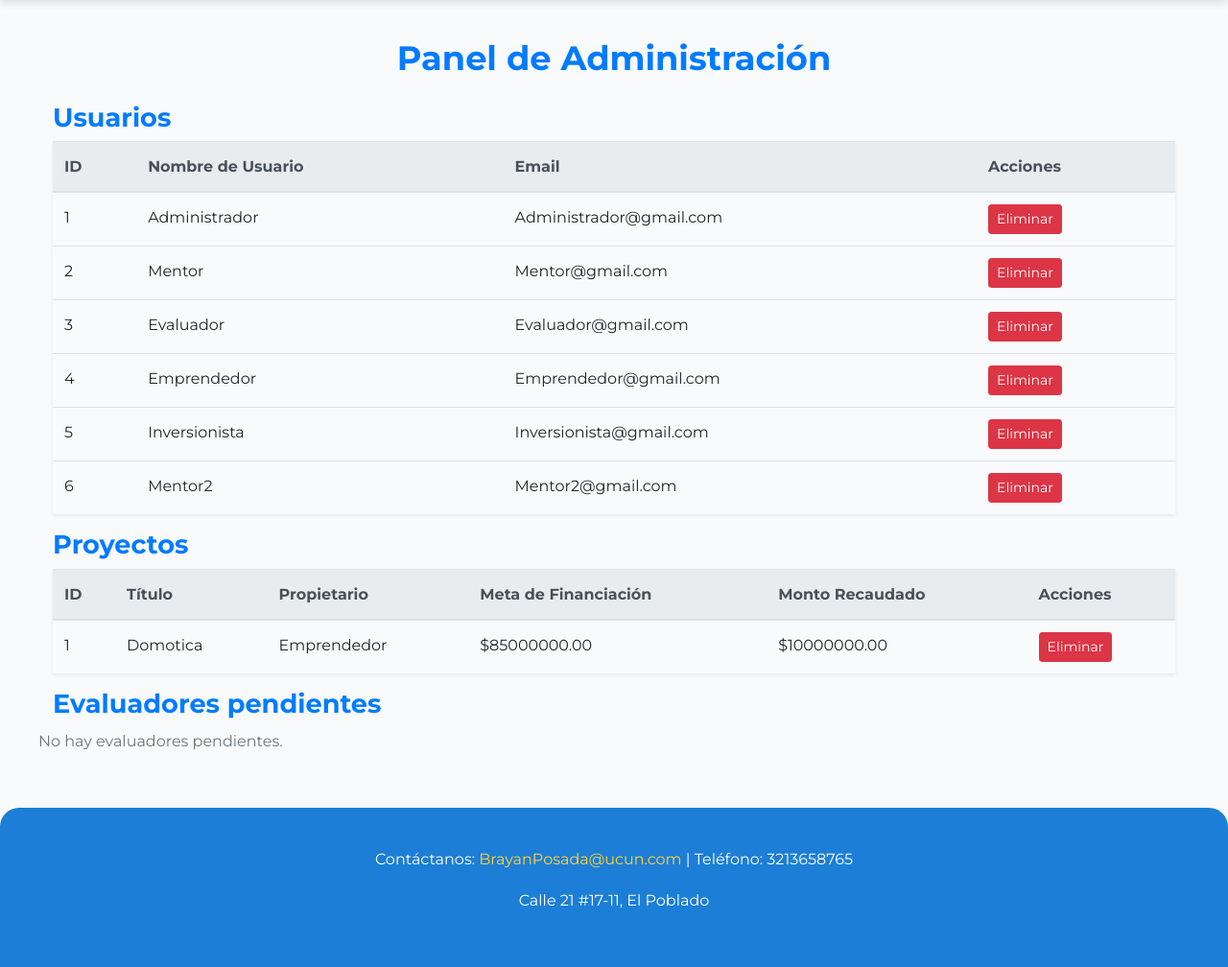
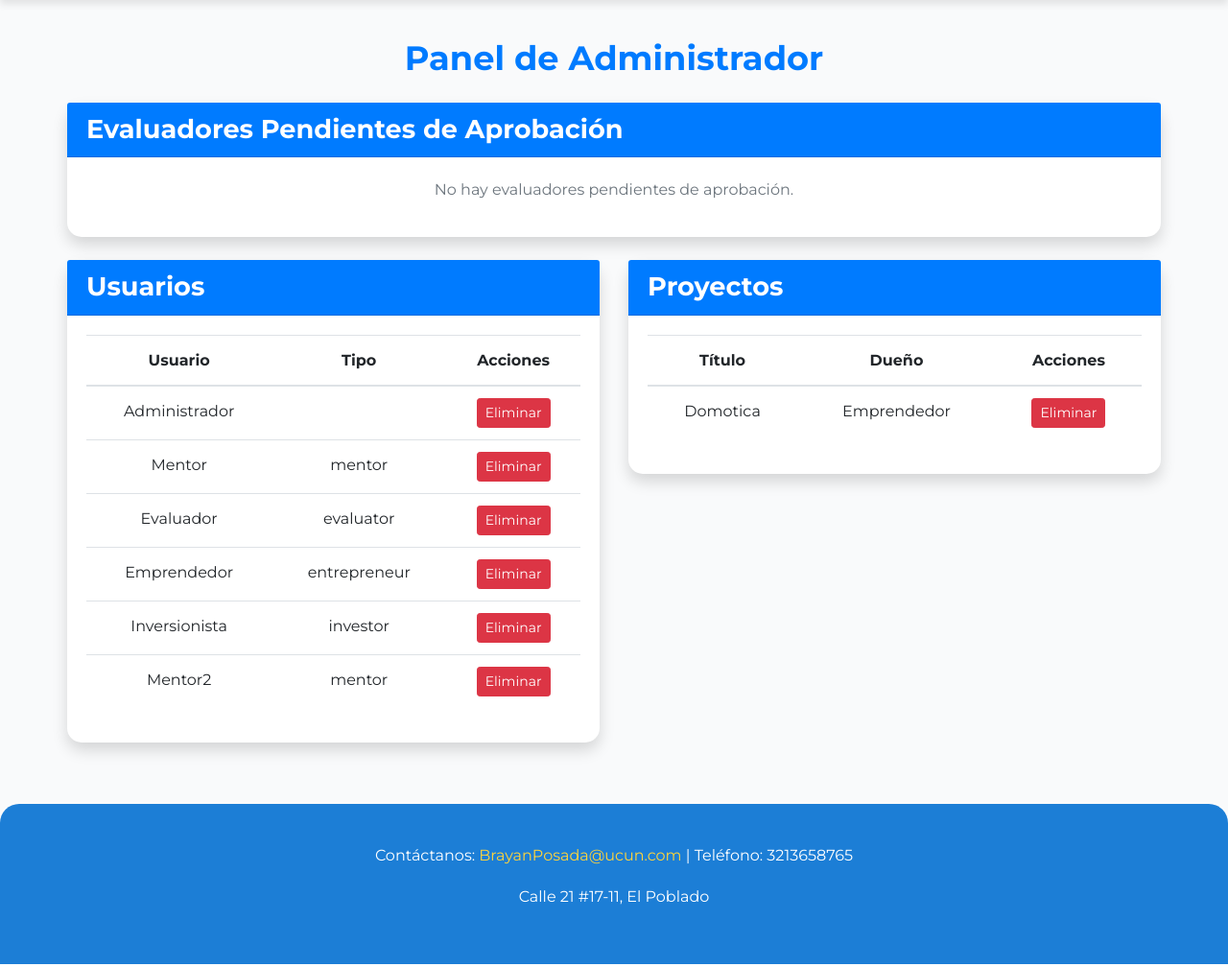
Before and after one commit to Nicoletoposada/CrowdMentor, a Django app: page /admin_dashboard/ in a window 1280 px wide. Shown: the part 94-1102 px from the top of the page at 96% size. Run offline with Django 5.2, Linux system fonts and the light colour scheme; a user stored in the database is signed in; data comes from the database, SQL or seed files in the repository; both versions use the stored data as it was after the commit; some libraries are stand-ins or nearby versions.

Commit message:
CrowdMentor

```diff
--- a/crowdmentor/core/templates/admin_dashboard.html
+++ b/crowdmentor/core/templates/admin_dashboard.html
@@ -1,83 +1,116 @@
 {% extends 'base.html' %}
+{% load static %}
+
 {% block content %}
-<h2 class="text-center text-primary my-4">Panel de Administración</h2>
+<div class="container mt-4">
+    <h2 class="text-center text-primary mb-4">Panel de Administrador</h2>
 
-<h3 class="text-primary">Usuarios</h3>
-<table class="table table-hover shadow-sm">
-    <thead class="thead-light">
+    <div class="row">
+        <!-- Evaluadores Pendientes -->
+        <div class="col-12 mb-4">
+            <div class="card shadow">
+                <div class="card-header bg-primary text-white">
+                    <h3 class="mb-0">Evaluadores Pendientes de Aprobación</h3>
+                </div>
+                <div class="card-body">
+                    {% for evaluator_data in profiles_pending_approval %}
+                        <div class="border-bottom mb-3 pb-3">
+                            <h4>{{ evaluator_data.evaluator.user.username }}</h4>
+                            <p><strong>Biografía:</strong> {{ evaluator_data.evaluator.bio }}</p>
+                            <p><strong>Experiencia:</strong> {{ evaluator_data.evaluator.experience }}</p>
+
+                            <h5 class="mt-3">Documentos:</h5>
+                            <div class="mb-3">
+                                {% for file in evaluator_data.files %}
+                                    <a href="{{ file.file.url }}" target="_blank" class="btn btn-sm btn-outline-primary me-2 mb-2">
+                                        <i class="fas fa-file"></i> {{ file.file.name|cut:"uploads/"|cut:"/" }}
+                                    </a>
+                                {% empty %}
+                                    <p class="text-muted">No hay documentos adjuntos.</p>
+                                {% endfor %}
+                            </div>
+
+                            <a href="{% url 'approve_evaluator' evaluator_data.evaluator.pk %}" class="btn btn-success">
+                                Aprobar Evaluador
+                            </a>
+                        </div>
+                    {% empty %}
+                        <p class="text-muted">No hay evaluadores pendientes de aprobación.</p>
+                    {% endfor %}
+                </div>
+            </div>
+        </div>
+
+        <!-- Usuarios -->
+        <div class="col-md-6 mb-4">
+            <div class="card shadow">
+                <div class="card-header bg-primary text-white">
+                    <h3 class="mb-0">Usuarios</h3>
+                </div>
+                <div class="card-body">
+                    <div class="table-responsive">
+                        <table class="table">
+                            <thead>
                                 <tr>
-            <th>ID</th>
-            <th>Nombre de Usuario</th>
-            <th>Email</th>
+                                    <th>Usuario</th>
+                                    <th>Tipo</th>
                                     <th>Acciones</th>
                                 </tr>
                             </thead>
                             <tbody>
                                 {% for user in users %}
                                     <tr>
-            <td>{{ user.id }}</td>
                                         <td>{{ user.username }}</td>
-            <td>{{ user.email }}</td>
+                                        <td>{{ user.profile.user_type }}</td>
                                         <td>
-                <button onclick="deleteUser('{{ user.id }}')" class="btn btn-danger btn-sm">Eliminar</button>
+                                            <button class="btn btn-sm btn-danger" onclick="deleteUser({{ user.id }})">
+                                                Eliminar
+                                            </button>
                                         </td>
                                     </tr>
                                 {% endfor %}
                             </tbody>
                         </table>
+                    </div>
+                </div>
+            </div>
+        </div>
 
-<h3 class="text-primary">Proyectos</h3>
-<table class="table table-hover shadow-sm">
-    <thead class="thead-light">
+        <!-- Proyectos -->
+        <div class="col-md-6 mb-4">
+            <div class="card shadow">
+                <div class="card-header bg-primary text-white">
+                    <h3 class="mb-0">Proyectos</h3>
+                </div>
+                <div class="card-body">
+                    <div class="table-responsive">
+                        <table class="table">
+                            <thead>
                                 <tr>
-            <th>ID</th>
                                     <th>Título</th>
-            <th>Propietario</th>
-            <th>Meta de Financiación</th>
-            <th>Monto Recaudado</th>
+                                    <th>Dueño</th>
                                     <th>Acciones</th>
                                 </tr>
                             </thead>
                             <tbody>
                                 {% for project in projects %}
                                     <tr>
-            <td>{{ project.id }}</td>
                                         <td>{{ project.title }}</td>
                                         <td>{{ project.owner.username }}</td>
-            <td>${{ project.funding_goal }}</td>
-            <td>${{ project.amount_raised }}</td>
                                         <td>
-                <button onclick="deleteProject('{{ project.id }}')" class="btn btn-danger btn-sm">Eliminar</button>
+                                            <button class="btn btn-sm btn-danger" onclick="deleteProject({{ project.id }})">
+                                                Eliminar
+                                            </button>
                                         </td>
                                     </tr>
                                 {% endfor %}
                             </tbody>
                         </table>
-
-<h3 class="text-primary">Evaluadores pendientes</h3>
-<div class="row">
-    {% for evaluator_data in profiles_pending_approval %}
-    <div class="col-md-4">
-        <div class="card mb-4 shadow-sm">
-            <div class="card-body">
-                <h5 class="card-title text-primary">{{ evaluator_data.evaluator.user.username }}</h5>
-                <p><strong>Descripción:</strong> {{ evaluator_data.evaluator.bio }}</p>
-                <p><strong>Experiencia:</strong> {{ evaluator_data.evaluator.experience }}</p>
-                <p><strong>Archivos Subidos:</strong></p>
-                <ul>
-                    {% for file_url in evaluator_data.files %}
-                        <li><a href="{{ file_url }}" target="_blank">Ver archivo</a></li>
-                    {% empty %}
-                        <li>No hay archivos subidos.</li>
-                    {% endfor %}
-                </ul>
-                <a href="{% url 'approve_evaluator' evaluator_data.evaluator.id %}" class="btn btn-success btn-sm mt-2">Aprobar</a>
                     </div>
                 </div>
             </div>
-    {% empty %}
-        <p class="text-muted">No hay evaluadores pendientes.</p>
-    {% endfor %}
+        </div>
+    </div>
 </div>
 
 <script>
@@ -86,16 +119,15 @@
         fetch(`/delete_user/${userId}/`, {
             method: 'POST',
             headers: {
-                    'X-CSRFToken': '{{ csrf_token }}',
-                },
+                'X-CSRFToken': getCookie('csrftoken')
+            }
         })
         .then(response => response.json())
         .then(data => {
             if (data.success) {
-                    alert(data.success);
                 location.reload();
             } else {
-                    alert(data.error);
+                alert('Error al eliminar el usuario');
             }
         });
     }
@@ -106,19 +138,33 @@
         fetch(`/delete_project/${projectId}/`, {
             method: 'POST',
             headers: {
-                    'X-CSRFToken': '{{ csrf_token }}',
-                },
+                'X-CSRFToken': getCookie('csrftoken')
+            }
         })
         .then(response => response.json())
         .then(data => {
             if (data.success) {
-                    alert(data.success);
                 location.reload();
             } else {
-                    alert(data.error);
+                alert('Error al eliminar el proyecto');
             }
         });
     }
 }
+
+function getCookie(name) {
+    let cookieValue = null;
+    if (document.cookie && document.cookie !== '') {
+        const cookies = document.cookie.split(';');
+        for (let i = 0; i < cookies.length; i++) {
+            const cookie = cookies[i].trim();
+            if (cookie.substring(0, name.length + 1) === (name + '=')) {
+                cookieValue = decodeURIComponent(cookie.substring(name.length + 1));
+                break;
+            }
+        }
+    }
+    return cookieValue;
+}
 </script>
 {% endblock %}
--- a/crowdmentor/core/views.py
+++ b/crowdmentor/core/views.py
@@ -8,7 +8,7 @@ from django.views import View # type: ignore
 from django.contrib.auth.models import User # type: ignore
 from django.http import JsonResponse # type: ignore
 from .forms import CustomUserCreationForm, ProjectForm, InvestmentForm
-from .models import Project, Investment, Mentorship, Profile, Message
+from .models import Project, Investment, Mentorship, Profile, Message, UploadedFile
 from django.views.decorators.http import require_POST # type: ignore
 from django.core.files.storage import default_storage # type: ignore
 from django.core.files.base import ContentFile # type: ignore
@@ -30,16 +30,18 @@ def register(request):
                 is_approved=form.cleaned_data['user_type'] in ['entrepreneur', 'investor']
             )
 
-            # Manejar los archivos subidos
+            # Handle multiple file uploads
             files = request.FILES.getlist('files')
             if len(files) > 10:
                 messages.error(request, 'No puedes subir más de 10 archivos.')
+                user.delete()  # Eliminar el usuario si hay error
                 return redirect('register')
 
-            # Guardar los archivos en el sistema de archivos o base de datos según sea necesario
             for file in files:
-                # Aquí puedes implementar la lógica para guardar los archivos
-                pass
+                UploadedFile.objects.create(
+                    profile=profile,
+                    file=file
+                )
 
             login(request, user)
             messages.success(request, 'Registration successful!')
@@ -70,16 +72,20 @@ def dashboard(request):
     if profile.user_type == 'entrepreneur':
         projects = Project.objects.filter(owner=request.user)
         investments = Investment.objects.filter(project__owner=request.user, status='pending')
-        # Obtener las mentorías aceptadas para los proyectos del emprendedor
         accepted_mentorships = Mentorship.objects.filter(
             project__owner=request.user,
             status='accepted'
+        )
+        pending_mentorships = Mentorship.objects.filter(
+            project__owner=request.user,
+            status='pending'
         )
         return render(request, 'dashboard.html', {
             'projects': projects,
             'investments': investments,
             'profile': profile,
-            'mentorships': accepted_mentorships
+            'mentorships': accepted_mentorships,
+            'pending_mentorships': pending_mentorships
         })
     elif profile.user_type in ['mentor', 'investor']:
         if profile.user_type == 'mentor' and not profile.is_approved:
@@ -94,8 +100,16 @@ def dashboard(request):
         })
     else:  # Evaluator
         pending_mentors = Profile.objects.filter(user_type='mentor', is_approved=False)
+        mentor_files = []
+        for mentor in pending_mentors:
+            files = UploadedFile.objects.filter(profile=mentor)
+            mentor_files.append({
+                'mentor': mentor,
+                'files': files
+            })
         return render(request, 'dashboard.html', {
             'pending_mentors': pending_mentors,
+            'mentor_files': mentor_files,
             'profile': profile
         })
 
@@ -171,12 +185,10 @@ def admin_dashboard(request):
 
     evaluators_with_files = []
     for evaluator in profiles_pending_approval:
-        uploaded_files = []
-        if hasattr(evaluator, 'uploaded_files'):
-            uploaded_files = [default_storage.url(file.file.name) for file in evaluator.uploaded_files.all()]
+        files = UploadedFile.objects.filter(profile=evaluator)
         evaluators_with_files.append({
             'evaluator': evaluator,
-            'files': uploaded_files
+            'files': files
         })
 
     return render(request, 'admin_dashboard.html', {
@@ -329,23 +341,16 @@ def request_mentorship_by_entrepreneur(request, mentor_id):
 def respond_to_mentorship_request(request, mentorship_id, action):
     mentorship = get_object_or_404(Mentorship, id=mentorship_id)
 
-    if mentorship.initiated_by == 'mentor':
-        # If mentor initiated, entrepreneur responds
-        if request.user != mentorship.project.owner:
-            messages.error(request, 'No tienes permiso para responder a esta solicitud.')
-            return redirect('dashboard')
-    else:
-        # If entrepreneur initiated, mentor responds
-        if request.user != mentorship.mentor:
-            messages.error(request, 'No tienes permiso para responder a esta solicitud.')
-            return redirect('dashboard')
+    # Verificar que el usuario sea el dueño del proyecto
+    if request.user != mentorship.project.owner:
+        messages.error(request, 'No tienes permiso para responder a esta solicitud.')
+        return redirect('dashboard')
 
     if action == 'accept':
         mentorship.status = 'accepted'
         messages.success(request, 'Has aceptado la solicitud de mentoría.')
         mentorship.save()
     elif action == 'reject':
-        # Delete the mentorship request instead of marking it as rejected
         mentorship.delete()
         messages.info(request, 'Has rechazado la solicitud de mentoría.')
     else:
```
Also changed, not shown: crowdmentor/core/forms.py (+47 -4 lines), crowdmentor/core/models.py (+11 -2 lines), crowdmentor/core/templates/dashboard.html (+47 -5 lines), crowdmentor/core/templates/register.html (+15 -4 lines), crowdmentor/core/migrations/0016_alter_profile_bio_alter_profile_experience_and_more.py (added), crowdmentor/db.sqlite3, crowdmentor/media/projects/domotica-en-el-hogar_snZgOBR.jpg (added), crowdmentor/media/uploads/2025/05/05/images.jfif (added), crowdmentor/media/uploads/2025/05/05/images_-_copia.jfif (added), crowdmentor/media/uploads/2025/05/05/images_-_copia_KHayK4h.jfif (added), crowdmentor/media/uploads/2025/05/05/images_-_copia_YuNzgHu.jfif (added), crowdmentor/media/uploads/2025/05/05/images_-_copia_jnsLOyL.jfif (added), crowdmentor/media/uploads/2025/05/05/images_85XVNrQ.jfif (added), crowdmentor/media/uploads/2025/05/05/images_pUP25UJ.jfif (added). Lines whose indentation alone changed are shown as unchanged.
